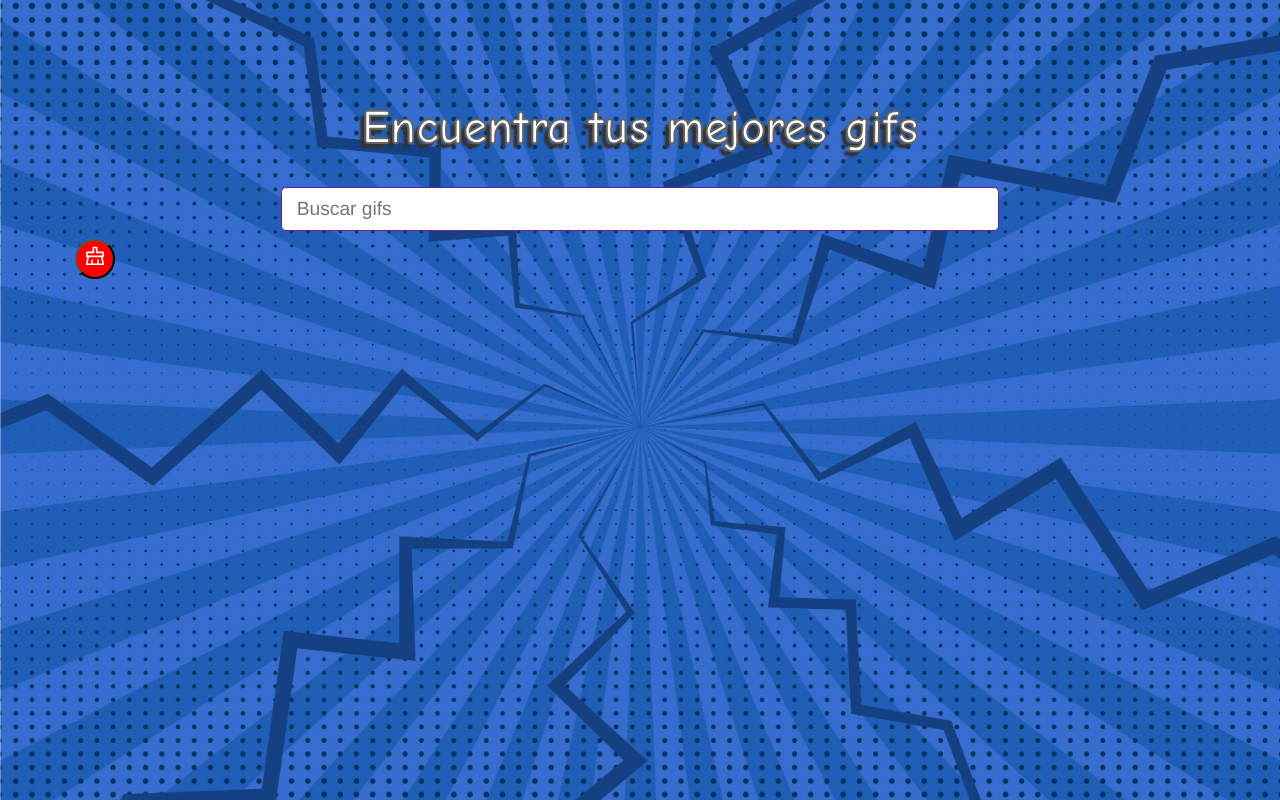
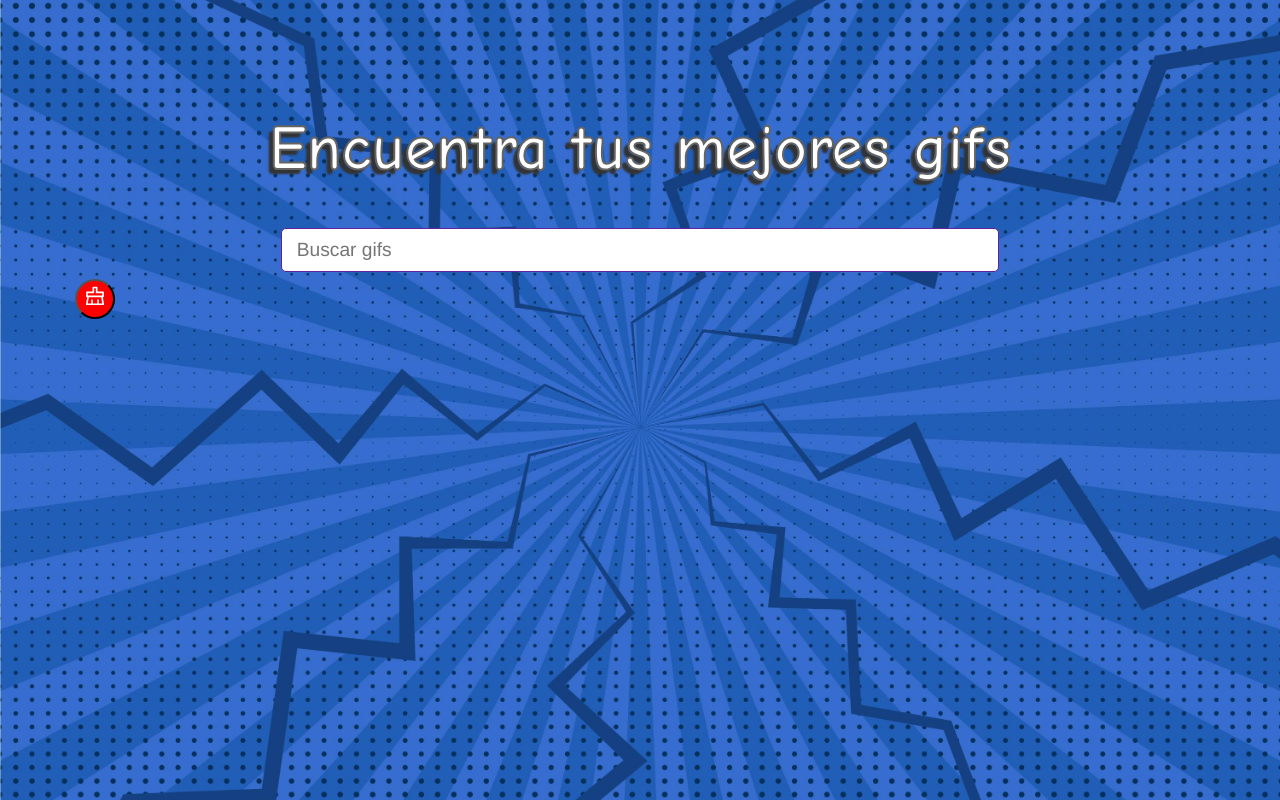
Before and after one commit to rafaelval/gifsearch, a React (Create React App) app: page / in a window 1280 px wide. Built offline with nearby package versions, Linux system fonts and the light colour scheme.

Commit message:
cambiado tamaño del h1

```diff
--- a/src/index.css
+++ b/src/index.css
@@ -13,7 +13,7 @@ h1 {
   color: #ffffff;
   text-shadow: -5px 5px 2px #333;
   justify-content: center;
-  font-size: 3em;
+  font-size: 4em;
 -webkit-text-stroke: 2px rgb(100, 100, 100);
 }
 
```
